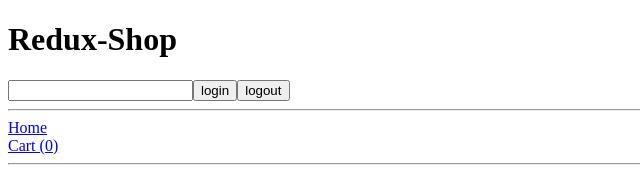
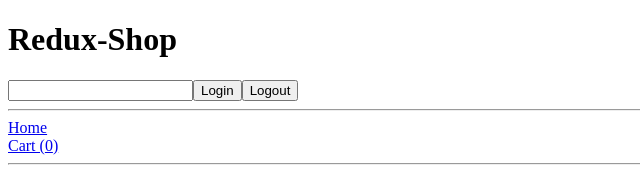
Before and after one commit to FrankSiyli/cra_redux_shop, a React (Create React App) app: page / in a window 1280 px wide. Shown: the top 170 px of the page, without its empty margins (0-640 px from the left). Built offline with nearby package versions, Linux system fonts and the light colour scheme; no server answers.

Commit message:
better login

```diff
--- a/src/components/users/Users.js
+++ b/src/components/users/Users.js
@@ -1,15 +1,26 @@
-import React from "react";
+import React, { useState } from "react";
 import { useSelector, useDispatch } from "react-redux";
 import { login, logout } from "../../redux/slices/usersSlice";
-import { useState } from "react";
 
 const Users = () => {
   const dispatch = useDispatch();
   const username = useSelector((state) => state.users.value.username);
   const [newUsername, setNewUsername] = useState("");
+  const [isLoggedOut, setIsLoggedOut] = useState(true);
+
   const handleLogin = () => {
-    dispatch(login({ username: newUsername }));
-    setNewUsername("");
+    if (newUsername === "") {
+      alert("Please enter a username");
+    } else {
+      dispatch(login({ username: newUsername }));
+      setIsLoggedOut(false);
+      setNewUsername("");
+    }
+  };
+
+  const handleLogout = () => {
+    dispatch(logout());
+    setIsLoggedOut(true);
   };
 
   return (
@@ -19,9 +30,12 @@ const Users = () => {
         type="text"
         value={newUsername}
         onChange={(e) => setNewUsername(e.target.value)}
+        required
       />
-      <button onClick={handleLogin}>login</button>
-      <button onClick={() => dispatch(logout())}>logout</button>
+      <button onClick={handleLogin} disabled={!isLoggedOut}>
+        Login
+      </button>
+      <button onClick={handleLogout}>Logout</button>
       <hr />
     </>
   );
```
